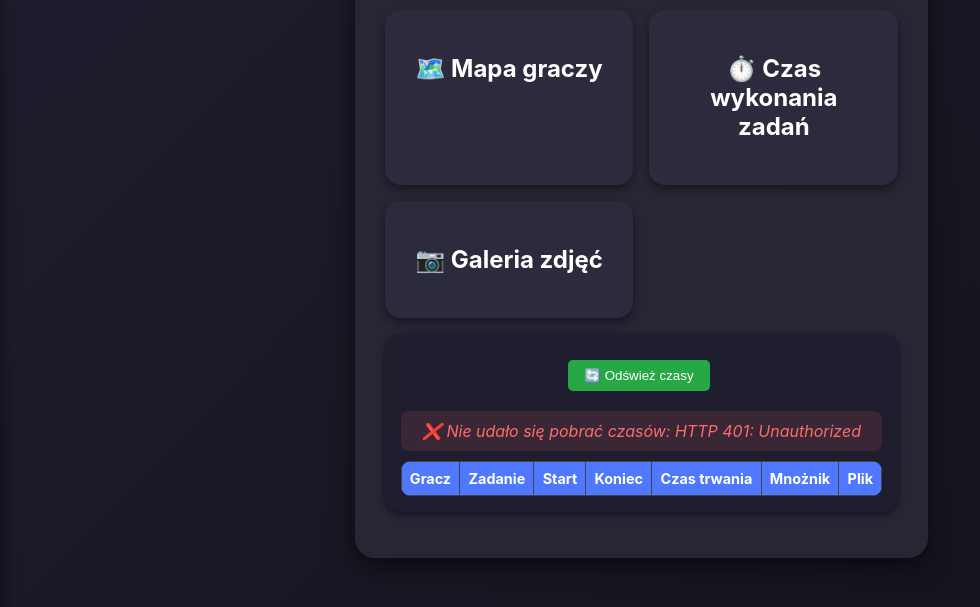
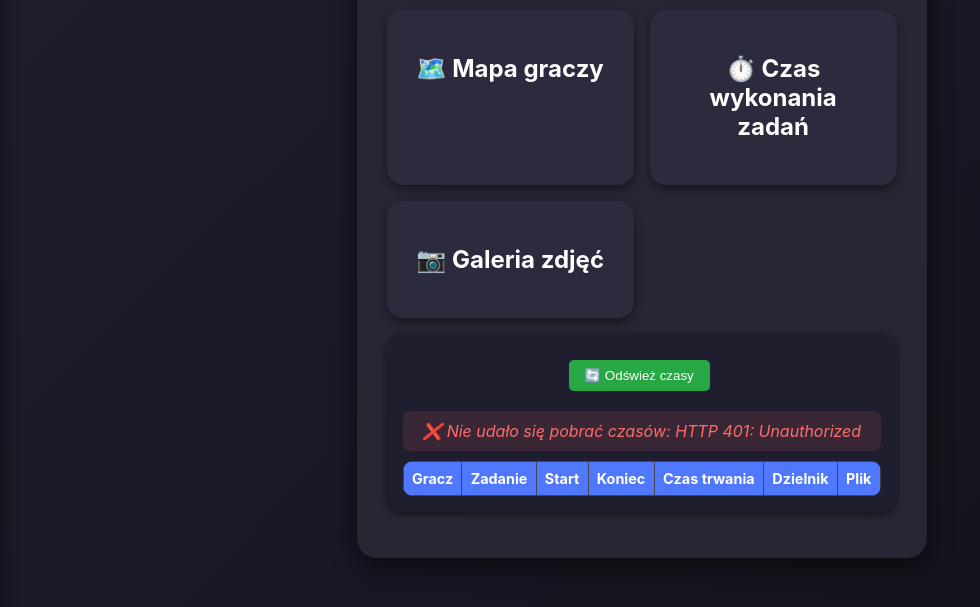
Before and after one commit to PaFoStreJa/mecz_mat_v2, a Flask app: template templates/admin_dashboard.html in a window 1280 px wide, after a click on "⏱️ Czas wykonania zadań". Shown: the part 166-773 px from the top of the page, without its empty margins (0-980 px from the left). Run offline with Flask 3, Linux system fonts and the light colour scheme; the template is opened without the code that fills it, so the values that code supplies are empty; parts of the project's set-up code (start-up, migrations or seed data) failed here and were passed over.

Commit message:
dzielnik

```diff
--- a/templates/admin_dashboard.html
+++ b/templates/admin_dashboard.html
@@ -590,7 +590,7 @@
                     <th>Start</th>
                     <th>Koniec</th>
                     <th>Czas trwania</th>
-                    <th>Mnożnik</th>
+                    <th>Dzielnik</th>
                     <th>Plik</th>
                 </tr>
               </thead>
@@ -1237,7 +1237,7 @@
                                 placeholder="Treść zadania">${tresc}</textarea>
                     <div style="margin-top: 10px;">
                         <label style="color: #aaa; font-size: 13px; display: block; margin-bottom: 4px;">
-                            Maks. czas na zadanie (minuty) — brak = mnożnik zawsze 1
+                            Maks. czas na zadanie (minuty) \n jeżeli brak to dzielnik zawsze 1
                         </label>
                         <input type="number" min="0" step="0.5" class="form-input"
                             value="${isNewFormat ? (taskData.max_minutes || '') : ''}"
@@ -1528,7 +1528,7 @@ function renderRankingTable() {
     for (const username of players) {
         subHeaders += `
             <th style="font-size:11px; color:#aaa;">Punkty</th>
-            <th style="font-size:11px; color:#aaa;">Mnożnik</th>
+            <th style="font-size:11px; color:#aaa;">Dzielnik</th>
             <th style="font-size:11px; color:#aaa;">Wynik</th>
         `;
     }
```
